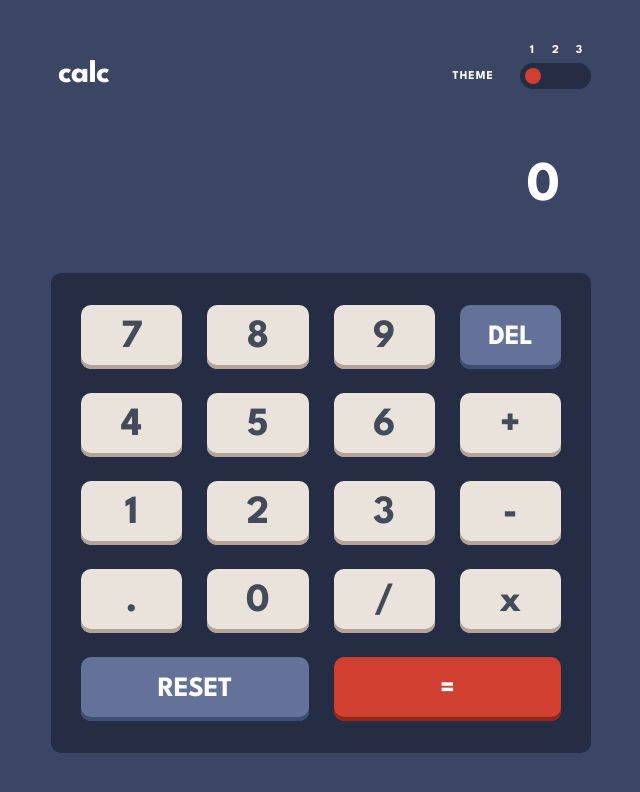
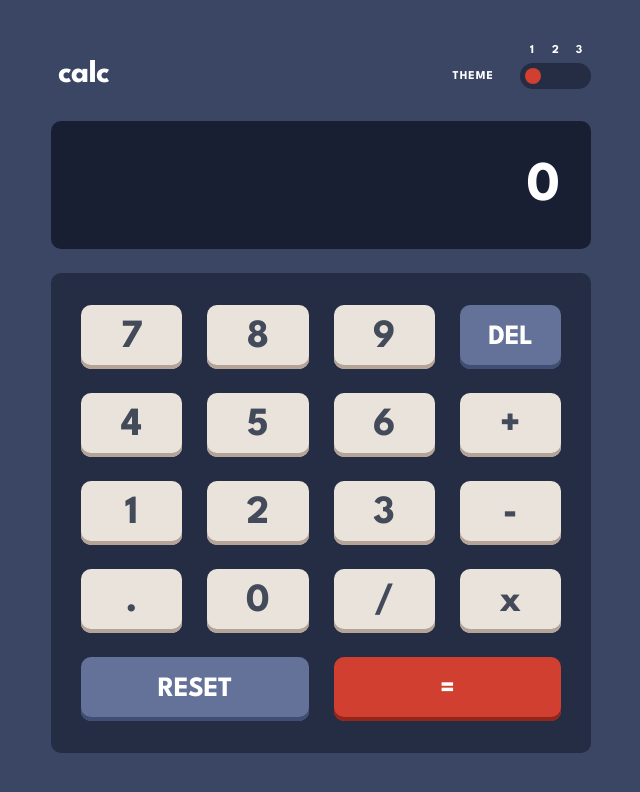
Before and after one commit to FerdinandoGeografo/calculator-app, an Angular app: page / in a window 1280 px wide. Shown: the top 792 px of the page, without its empty margins (319-959 px from the left). Built offline with nearby package versions, Linux system fonts and the light colour scheme.

Commit message:
variables

```diff
--- a/public/scss/_typography.scss
+++ b/public/scss/_typography.scss
@@ -4,4 +4,7 @@ body {
   font-weight: 700;
 }
 
-::selection {}
+::selection {
+  background: var(--text-color);
+  color: var(--bg-result);
+}
--- a/public/scss/_variables.scss
+++ b/public/scss/_variables.scss
@@ -3,7 +3,7 @@
 
   .primary {
     --bg-surface: #3A4663;
-    --bg-input: #181f33;
+    --bg-result: #181f33;
     --bg-board: #242D44;
     --text-color: #fff;
 
@@ -25,7 +25,7 @@
 
   .secondary {
     --bg-surface: #e5e4e1;
-    --bg-input: #eee;
+    --bg-result: #eee;
     --bg-board: #d2cdcd;
     --text-color: #36362c;
 
@@ -47,7 +47,7 @@
 
   .tertiary {
     --bg-surface: #17062a;
-    --bg-input: #1e0936;
+    --bg-result: #1e0936;
     --bg-board: #1e0936;
     --text-color: #ffe53d;
 
```
Also changed, not shown: 1 other file (tests, documents, lock files or other folders).
